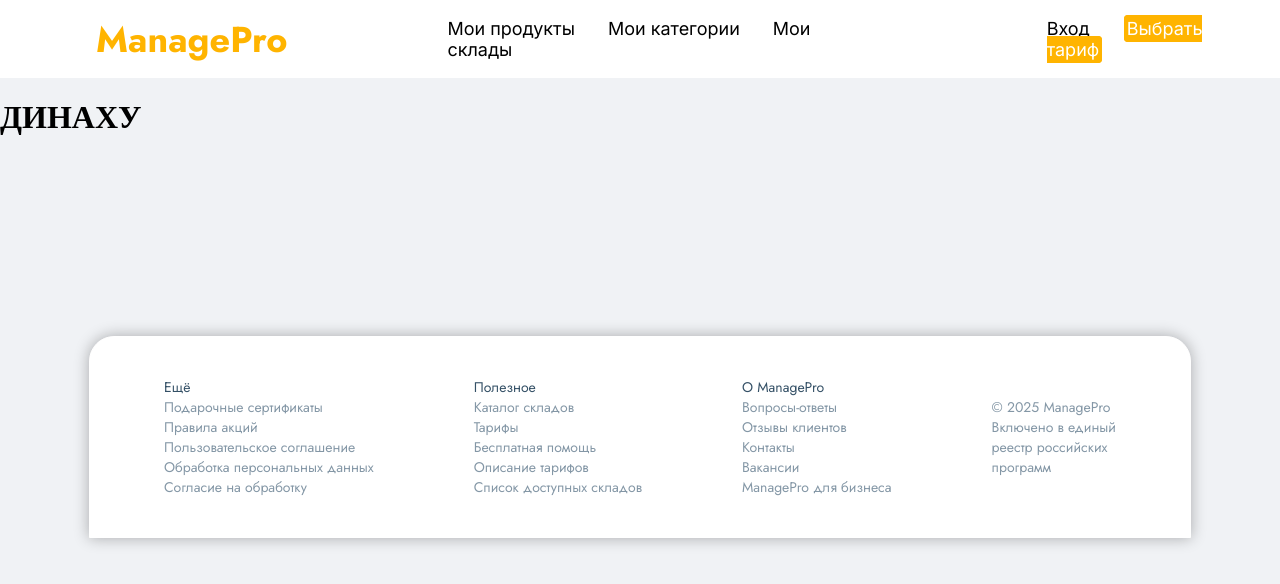
After one commit to Neumann96/ManagePro, a Django app: page /categories/ in a window 1280 px wide. The commit adds this page. Shown: the top 584 px of the page. Run offline with Django 5.2, Linux system fonts and the light colour scheme.

Commit message:
add categories page

```diff
--- a/managepro/templates/base.html
+++ b/managepro/templates/base.html
@@ -4,7 +4,7 @@
 <head>
     <meta charset="UTF-8">
     <meta name="viewport" content="width=device-width, initial-scale=1.0">
-    <title>Sky Mood</title>
+    <title>ManagePro</title>
     <link rel="stylesheet" href="{% static 'css/style.css' %}">
 </head>
 <body>
@@ -12,9 +12,9 @@
         <nav class="head-text">
             <a href="{% url 'main_window' %}" class="name"><h2>ManagePro</h2></a>
             <ul>
-                <li><a href="products" class="enter">Мои продукты</a></li>
-                <li><a href="categories" class="enter">Мои категории</a></li>
-                <li><a href="warehouse" class="enter">Мои склады</a></li>
+                <li><a href="{% url 'view_products' %}" class="enter">Мои продукты</a></li>
+                <li><a href="{% url 'view_categories' %}" class="enter">Мои категории</a></li>
+                <li><a href="" class="enter">Мои склады</a></li>
             </ul>
             <ul>
                 <li>
@@ -49,7 +49,7 @@
                 Список доступных складов
             </p>
             <p>
-                <span class="basement-main-text">О, ManagePro</span><br>
+                <span class="basement-main-text">О ManagePro</span><br>
                 Вопросы-ответы<br>
                 Отзывы клиентов<br>
                 Контакты<br>
--- /dev/null
+++ b/managepro/templates/categories.html
@@ -0,0 +1,5 @@
+{% extends 'base.html' %}
+
+{% block content %}
+  <div><h1>ДИНАХУ</h1></div>
+{% endblock %}
--- a/managepro/urls.py
+++ b/managepro/urls.py
@@ -9,5 +9,6 @@ from django.conf import settings
 urlpatterns = [
     path('', views.main_window, name='main_window'),
     path('admin/', admin.site.urls),
-    path('products/', views.views_products, name='view_products')
+    path('products/', views.views_products, name='view_products'),
+    path('categories/', views.views_categories, name='view_categories'),
 ] + static(settings.MEDIA_URL, document_root=settings.MEDIA_ROOT)
--- a/managepro/views.py
+++ b/managepro/views.py
@@ -1,5 +1,7 @@
 from django.db.models.signals import post_save
 from django.shortcuts import render
+from unicodedata import category
+
 from .models import *
 from django.utils import timezone
 from django.shortcuts import render, get_object_or_404
@@ -12,3 +14,8 @@ def main_window(request):
 def views_products(request):
     products = Product.objects.filter(image__isnull=False).exclude(image='')
     return render(request, 'products.html', {'products': products})
+
+
+def views_categories(request):
+    category = Category.objects
+    return render(request, 'categories.html', {'category': category})
```
Also changed, not shown: managepro/templates/main.html (+9 -9 lines).
